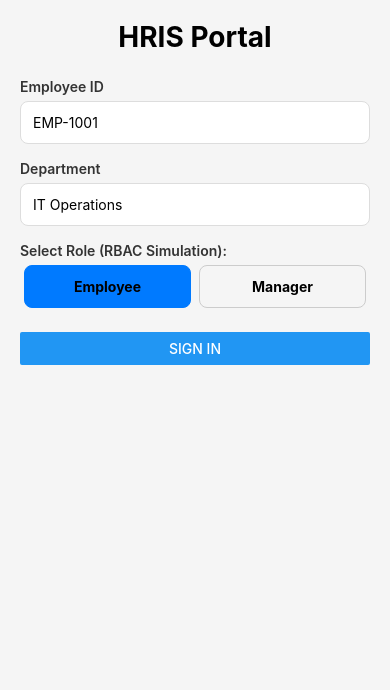
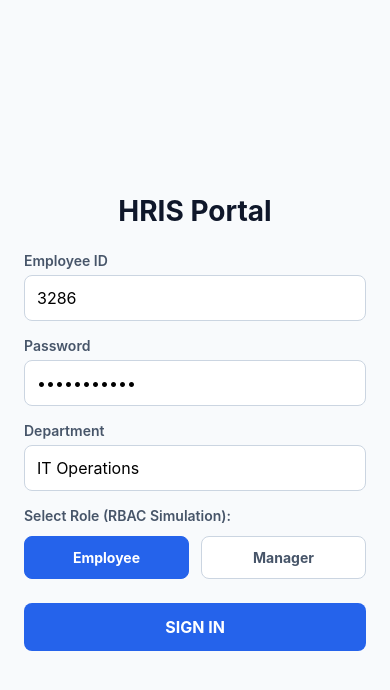
Before and after one commit to itsolutions123/HRISMobile_2026, a React Native app: screen /Login in a window 390 px wide. Shown: the top 690 px of the page. Built offline with nearby package versions, Linux system fonts and the light colour scheme.

Commit message:
Implement persistent shift state sync and server-enforced 20-hour auto-checkout rule

```diff
--- a/src/screens/DashboardScreen.js
+++ b/src/screens/DashboardScreen.js
@@ -7,23 +7,70 @@ import { AuthContext } from '../context/AuthContext';
 export default function DashboardScreen({ navigation }) {
   const { user, logout, API_BASE_URL } = useContext(AuthContext);
   const [loading, setLoading] = useState(false);
+  const [initialSync, setInitialSync] = useState(true);
   const [lastPunch, setLastPunch] = useState(null);
 
   // Timer State
   const [isClockedIn, setIsClockedIn] = useState(false);
   const [elapsedSeconds, setElapsedSeconds] = useState(0);
 
+  // Fetch active punch state on component mount / re-login
+  useEffect(() => {
+    fetchActivePunchState();
+  }, []);
+
+  // Timer Ticker
   useEffect(() => {
     let interval = null;
     if (isClockedIn) {
       interval = setInterval(() => {
-        setElapsedSeconds((prev) => prev + 1);
+        setElapsedSeconds((prev) => {
+          if (prev >= 20 * 3600) {
+            Alert.alert("Auto Clock-Out", "Your shift exceeded 20 hours and was automatically ended.");
+            setIsClockedIn(false);
+            return 0;
+          }
+          return prev + 1;
+        });
       }, 1000);
     } else {
       clearInterval(interval);
     }
     return () => clearInterval(interval);
   }, [isClockedIn]);
+
+  const fetchActivePunchState = async () => {
+    try {
+      const response = await fetch(`${API_BASE_URL}/api/punch/active/${user.employee_id}`);
+      if (response.ok) {
+        const data = await response.json();
+        if (data.is_clocked_in) {
+          setIsClockedIn(true);
+          setElapsedSeconds(data.elapsed_seconds);
+          setLastPunch({
+            type: 'CLOCK_IN',
+            timestamp: new Date(data.clock_in_time).toLocaleTimeString(),
+            lat: data.last_punch.latitude,
+            lng: data.last_punch.longitude,
+            address: data.last_punch.address || 'Recorded Location',
+          });
+        } else if (data.last_punch) {
+          setIsClockedIn(false);
+          setLastPunch({
+            type: data.last_punch.punch_type,
+            timestamp: new Date(data.last_punch.timestamp).toLocaleTimeString(),
+            lat: data.last_punch.latitude,
+            lng: data.last_punch.longitude,
+            address: data.last_punch.address || 'Recorded Location',
+          });
+        }
+      }
+    } catch (error) {
+      console.log('Error fetching active punch status:', error);
+    } finally {
+      setInitialSync(false);
+    }
+  };
 
   const formatTimer = (totalSeconds) => {
     const hrs = Math.floor(totalSeconds / 3600).toString().padStart(2, '0');
@@ -45,7 +92,6 @@ export default function DashboardScreen({ navigation }) {
         accuracy: Location.Accuracy.High,
       });
 
-      // Reverse Geocoding to get Street Name and City
       let addressStr = 'Unknown Location';
       try {
         let geocode = await Location.reverseGeocodeAsync({
@@ -104,6 +150,7 @@ export default function DashboardScreen({ navigation }) {
         setElapsedSeconds(0);
       } else {
         setIsClockedIn(false);
+        setElapsedSeconds(0);
       }
     } catch (error) {
       Alert.alert('Sync Error', error.message);
@@ -145,6 +192,15 @@ export default function DashboardScreen({ navigation }) {
     </html>
   `;
 
+  if (initialSync) {
+    return (
+      <View style={{ flex: 1, justifyContent: 'center', alignItems: 'center' }}>
+        <ActivityIndicator size="large" color="#2563eb" />
+        <Text style={{ marginTop: 10, color: '#475569' }}>Syncing Shift Status...</Text>
+      </View>
+    );
+  }
+
   return (
     <ScrollView contentContainerStyle={styles.scrollContainer} showsVerticalScrollIndicator={false}>
       <View style={styles.profileCard}>
@@ -154,7 +210,7 @@ export default function DashboardScreen({ navigation }) {
         <Text style={styles.profileText}>Role: <Text style={styles.boldText}>{user.role.toUpperCase()}</Text></Text>
       </View>
 
-      {/* Live Timer Widget */}
+      {/* Live Persistent Shift Timer */}
       <View style={[styles.timerCard, isClockedIn ? styles.timerActive : styles.timerInactive]}>
         <Text style={styles.timerLabel}>{isClockedIn ? 'ON DUTY - SHIFT TIMER' : 'OFF DUTY'}</Text>
         <Text style={styles.timerValue}>{formatTimer(elapsedSeconds)}</Text>
--- a/src/screens/LoginScreen.js
+++ b/src/screens/LoginScreen.js
@@ -1,61 +1,100 @@
 import React, { useState, useContext } from 'react';
-import { View, Text, TextInput, Button, StyleSheet, TouchableOpacity } from 'react-native';
+import { View, Text, TextInput, TouchableOpacity, StyleSheet, ActivityIndicator } from 'react-native';
 import { AuthContext } from '../context/AuthContext';
 
 export default function LoginScreen() {
   const { login } = useContext(AuthContext);
-  const [employeeId, setEmployeeId] = useState('EMP-1001');
-  const [role, setRole] = useState('employee'); // 'employee' or 'manager'
+  const [employeeId, setEmployeeId] = useState('3286');
   const [department, setDepartment] = useState('IT Operations');
+  const [password, setPassword] = useState('password123');
+  const [role, setRole] = useState('employee');
+  const [submitting, setSubmitting] = useState(false);
 
-  const handleLogin = () => {
-    login({
-      id: employeeId,
-      name: role === 'manager' ? 'Jane Doe (Manager)' : 'John Doe (Employee)',
-      role: role,
-      department: department,
-    });
+  const handleLogin = async () => {
+    if (!employeeId.trim() || !password.trim()) {
+      alert('Please enter both Employee ID and Password');
+      return;
+    }
+    setSubmitting(true);
+    await login(employeeId, role, password);
+    setSubmitting(false);
   };
 
   return (
     <View style={styles.container}>
       <Text style={styles.title}>HRIS Portal</Text>
 
-      <Text style={styles.label}>Employee ID</Text>
-      <TextInput style={styles.input} value={employeeId} onChangeText={setEmployeeId} />
+      <View style={styles.inputGroup}>
+        <Text style={styles.label}>Employee ID</Text>
+        <TextInput
+          style={styles.input}
+          value={employeeId}
+          onChangeText={setEmployeeId}
+          placeholder="Enter Employee ID"
+          autoCapitalize="none"
+        />
+      </View>
 
-      <Text style={styles.label}>Department</Text>
-      <TextInput style={styles.input} value={department} onChangeText={setDepartment} />
+      <View style={styles.inputGroup}>
+        <Text style={styles.label}>Password</Text>
+        <TextInput
+          style={styles.input}
+          value={password}
+          onChangeText={setPassword}
+          placeholder="Enter Password"
+          secureTextEntry
+        />
+      </View>
+
+      <View style={styles.inputGroup}>
+        <Text style={styles.label}>Department</Text>
+        <TextInput
+          style={styles.input}
+          value={department}
+          onChangeText={setDepartment}
+          placeholder="Enter Department"
+        />
+      </View>
 
       <Text style={styles.label}>Select Role (RBAC Simulation):</Text>
       <View style={styles.roleContainer}>
         <TouchableOpacity
-          style={[styles.roleButton, role === 'employee' && styles.selectedRole]}
+          style={[styles.roleBtn, role === 'employee' && styles.roleBtnActive]}
           onPress={() => setRole('employee')}
         >
-          <Text style={styles.roleText}>Employee</Text>
+          <Text style={[styles.roleBtnText, role === 'employee' && styles.roleBtnTextActive]}>Employee</Text>
         </TouchableOpacity>
 
         <TouchableOpacity
-          style={[styles.roleButton, role === 'manager' && styles.selectedRole]}
+          style={[styles.roleBtn, role === 'manager' && styles.roleBtnActive]}
           onPress={() => setRole('manager')}
         >
-          <Text style={styles.roleText}>Manager</Text>
+          <Text style={[styles.roleBtnText, role === 'manager' && styles.roleBtnTextActive]}>Manager</Text>
         </TouchableOpacity>
       </View>
 
-      <Button title="Sign In" onPress={handleLogin} />
+      <TouchableOpacity style={styles.submitBtn} onPress={handleLogin} disabled={submitting}>
+        {submitting ? (
+          <ActivityIndicator color="#fff" />
+        ) : (
+          <Text style={styles.submitBtnText}>SIGN IN</Text>
+        )}
+      </TouchableOpacity>
     </View>
   );
 }
 
 const styles = StyleSheet.create({
-  container: { flex: 1, justifyStyle: 'center', padding: 20, backgroundColor: '#f5f5f5' },
-  title: { fontSize: 28, fontWeight: 'bold', marginBottom: 24, textAlign: 'center' },
-  label: { fontSize: 14, fontWeight: '600', marginBottom: 6, color: '#333' },
-  input: { backgroundColor: '#fff', padding: 12, borderRadius: 8, marginBottom: 16, borderWidth: 1, borderColor: '#ddd' },
-  roleContainer: { flexDirection: 'row', justifyContent: 'space-between', marginBottom: 24 },
-  roleButton: { flex: 1, padding: 12, marginHorizontal: 4, borderWidth: 1, borderColor: '#ccc', borderRadius: 8, alignItems: 'center' },
-  selectedRole: { backgroundColor: '#007AFF', borderColor: '#007AFF' },
-  roleText: { color: '#000', fontWeight: 'bold' },
+  container: { flex: 1, padding: 24, justifyContent: 'center', backgroundColor: '#f8fafc' },
+  title: { fontSize: 28, fontWeight: 'bold', textAlign: 'center', marginBottom: 24, color: '#0f172a' },
+  inputGroup: { marginBottom: 16 },
+  label: { fontSize: 14, color: '#475569', marginBottom: 6, fontWeight: '600' },
+  input: { backgroundColor: '#ffffff', borderWidth: 1, borderColor: '#cbd5e1', padding: 12, borderRadius: 8, fontSize: 16 },
+  roleContainer: { flexDirection: 'row', gap: 12, marginBottom: 24, marginTop: 6 },
+  roleBtn: { flex: 1, padding: 12, borderRadius: 8, borderWidth: 1, borderColor: '#cbd5e1', alignItems: 'center', backgroundColor: '#ffffff' },
+  roleBtnActive: { backgroundColor: '#2563eb', borderColor: '#2563eb' },
+  roleBtnText: { color: '#475569', fontWeight: 'bold' },
+  roleBtnTextActive: { color: '#ffffff' },
+  submitBtn: { backgroundColor: '#2563eb', padding: 14, borderRadius: 8, alignItems: 'center' },
+  submitBtnText: { color: '#ffffff', fontWeight: 'bold', fontSize: 16 },
 });
```
Also changed, not shown: 1 other file (tests, documents, lock files or other folders).
